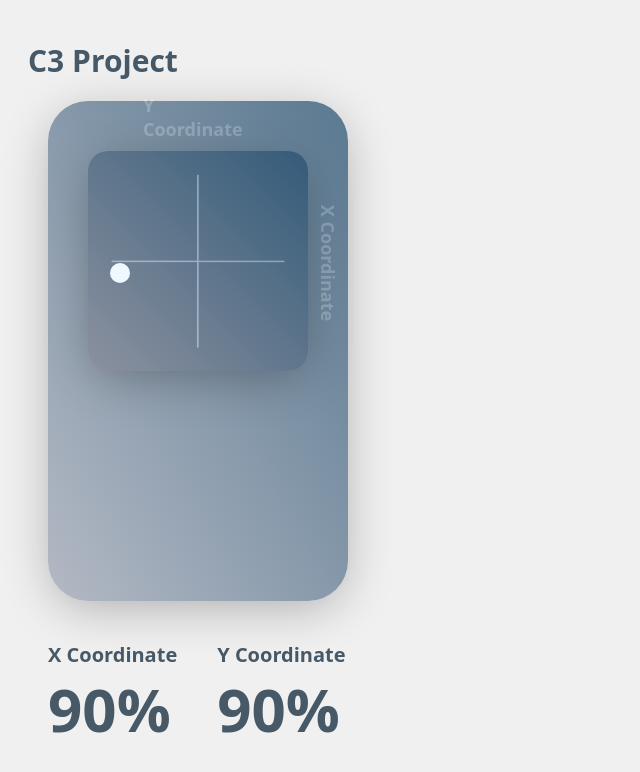
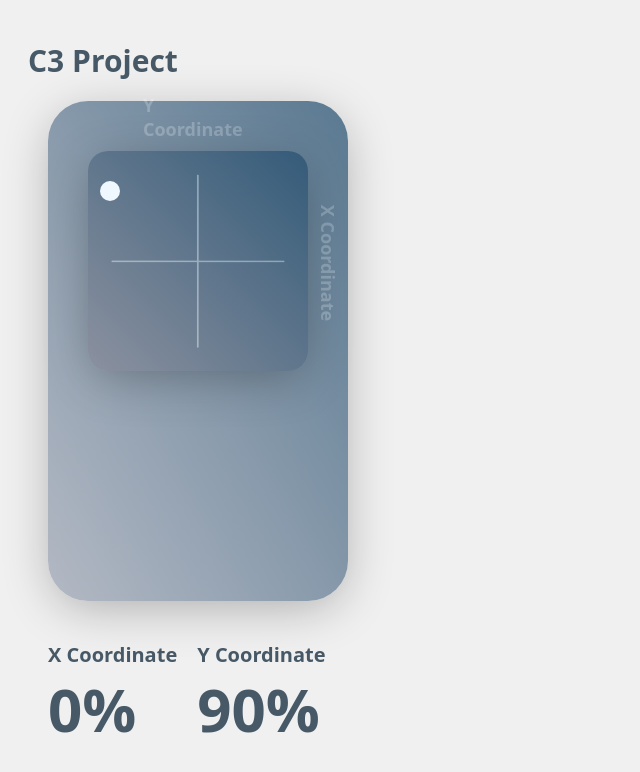
Before and after one commit to shmshmkch/C3-Project, a React (Vite) app: page / in a window 1280 px wide. Shown: the top 772 px of the page, without its empty margins (0-640 px from the left). Built offline with nearby package versions, Linux system fonts and the light colour scheme.

Commit message:
Make the indicator show the current value

```diff
--- a/src/App.css
+++ b/src/App.css
@@ -12,8 +12,9 @@ body {
 
 #value_area {
   display: flex;
+  flex-direction: row;
   width: 300px;
-  gap: 40px;
+  gap: 20px;
   margin-top: 40px;
   margin-left: 40px;
 }
@@ -28,4 +29,5 @@ body {
 
 .value {
   font-size: 60px;
+  font-variant-numeric: tabular-nums;
 }
--- a/src/App.tsx
+++ b/src/App.tsx
@@ -5,18 +5,20 @@ import CoordinateInput from './CoordinateInput';
 
 function App() {
 
+    const [value, setValue] = useState({ x: 0, y: 90 });
+
     return (
         <div>
             <div id="logo">C3 Project</div>
-            <CoordinateInput></CoordinateInput>
+            <CoordinateInput value={value} setValue={setValue}></CoordinateInput>
             <div id="value_area">
                 <div className='value_wrapper'>
                     <div id="x_value_label" className='value_label'>X Coordinate</div>
-                    <div id="x_value" className='value'>90%</div>
+                    <div id="x_value" className='value'>{value.x}%</div>
                 </div>
                 <div className='value_wrapper'>
                     <div id="y_value_label" className='value_label'>Y Coordinate</div>
-                    <div id="y_value" className='value'>90%</div>
+                    <div id="y_value" className='value'>{value.y}%</div>
                 </div>
             </div>
             {/* <Message text="Hello React"></Message> */}
--- a/src/CoordinateInput.tsx
+++ b/src/CoordinateInput.tsx
@@ -1,25 +1,31 @@
-import { useState, useCallback, useEffect, useRef} from 'react';
+import { type Dispatch, useState, useCallback, useEffect, useRef} from 'react';
 import './assets/CoordinateInput.css';
 import Message from './Message';
 import axisImg from "./assets/axis.png"
 
-function CoordinateInput() {
+type ValueProps = {
+  value: {x: number, y:number},
+  setValue: Dispatch<React.SetStateAction<{x: number, y:number}>>
+};
+
+function CoordinateInput(props: ValueProps) {
 
     const trackingAreaRef = useRef<HTMLInputElement>(null)
 
     const pointerSize = 20
 
     const [isDragging, setIsDragging] = useState(false);
-    const [pointerPosition, setPointerPosition] = useState({ x: 10, y: 100 });
 
     const handleMouseDown = (e: React.MouseEvent) => {
         setIsDragging(true)
-        setPointerPosition(convertCoordinate(e.clientX, e.clientY))
+        const value = calculateValueFromCoordinate(e.clientX, e.clientY)
+        props.setValue({x: value.x, y: 100 - value.y})
     };
 
     const handleMouseMove = (e: React.MouseEvent | MouseEvent) => {
         if (isDragging) {
-            setPointerPosition(convertCoordinate(e.clientX, e.clientY))
+            const value = calculateValueFromCoordinate(e.clientX, e.clientY)
+            props.setValue({x: value.x, y: 100 - value.y})
         }
         document.onselectstart = () => {
             return false
@@ -34,7 +40,7 @@ function CoordinateInput() {
         setIsDragging(false)
     }
 
-    const convertCoordinate = (x: number,y: number) => {
+    const calculateValueFromCoordinate = (x: number,y: number) => {
         if (trackingAreaRef.current) {
             const rect = trackingAreaRef.current.getBoundingClientRect()
 
@@ -55,10 +61,9 @@ function CoordinateInput() {
                 calculatedY = rect.height
             }
 
-
-            return {x: calculatedX, y: calculatedY}
+            return {x: Math.floor((calculatedX / rect.width) * 100), y: Math.floor((calculatedY / rect.height) * 100)}
         } else {
-            return {x:0, y:0}
+            return {x:50, y:50}
         }
     }
 
@@ -75,9 +80,10 @@ function CoordinateInput() {
                     <div
                         id="pointer"
                         style={{
-                            transform: `translateX(${pointerPosition.x - pointerSize/2}px) translateY(${pointerPosition.y - pointerSize/2}px)`,
                             height: `${pointerSize}px`,
-                            width: `${pointerSize}px`
+                            width: `${pointerSize}px`,
+                            top: `calc(${100 - props.value.y}% - ${pointerSize/2}px)`,
+                            left: `calc(${props.value.x}% - ${pointerSize/2}px)`,
                         }}>
                     </div>
                 </div>
```
